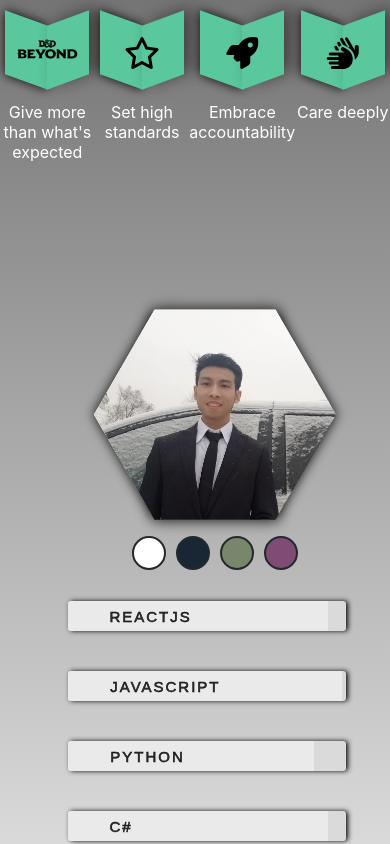
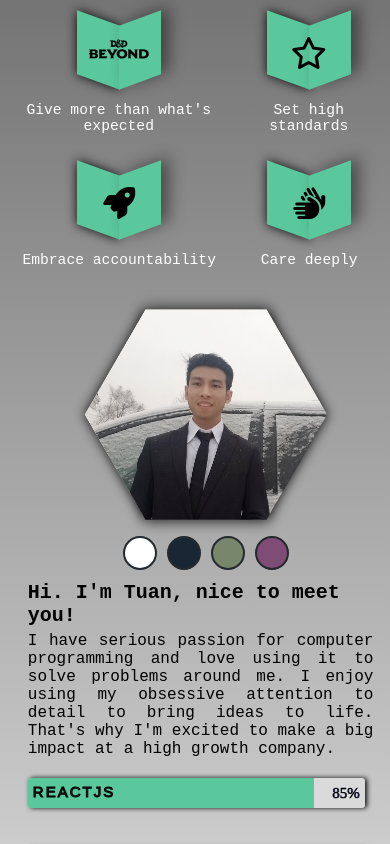
Before and after one commit to tuan0101/portfolio, a React (Create React App) app: page / in a window 390 px wide. Shown: the part 846-1690 px from the top of the page. Built offline with nearby package versions, Linux system fonts and the light colour scheme.

Commit message:
Finished About Section

```diff
--- a/public/css/media-queries.css
+++ b/public/css/media-queries.css
@@ -134,20 +134,53 @@
       display: block;
    }
    #about .column-left {
-      width: 100%;
+      width: 95%;
       margin: 0 20px;
    }
    #about .column-right {
       width: 100%;
       margin: 20px 20px;
    }
-}
+
+   .column-right > .bars {
+      width: 90%;
+
+   }
+
+   .column-right > .bars > .skills {
+      padding: 0;
+   }
+
+   .row > .column-left  p {
+      padding-right: 10px;
+      font-size: 12pt;
+   }
 
 @media only screen and (max-width: 480px) {
 
    /* mobile navigation
    -------------------------------------------------------------------- */
 
+   /* About styles
+   -------------------------------------------------------------------- */
+   #about> .soft-skill {
+      display: block;
+      height: 300px;
+   }
+   #about> .soft-skill > div {
+      width: 100%;
+      height: 150px;
+
+   }
+
+   #about> .my-skill {
+      width: fit-content;
+   }
+
+   #about
+   .each-skill {
+      font-size: 11pt;
+   }
    /* header styles
    -------------------------------------------------------------------- */
    header .banner {
--- a/src/Components/About.js
+++ b/src/Components/About.js
@@ -4,6 +4,9 @@ import React from 'react'
 function About({ data, main }) {
     // var profilepic = "images/" + main.image;
 
+    if (main) {
+        var bio = main.bio;
+    }
     if (data) {
         var skills = data.skills.map(function (skills) {
             const className = 'bar-expand ' + skills.name.toLowerCase();
@@ -23,22 +26,25 @@ function About({ data, main }) {
     return (
         <section id="about">
             <div className="soft-skill">
-                <div>
+                <div className="soft-skill1">
+                    <div className="my-skill">
                         <div id="chevron"><i className="fab fa-d-and-d-beyond fa-3x" style={{ 'top': '-5px' }}></i></div>
                         <div className="each-skill">Give more than what's expected</div>
                     </div>
-                <div>
+                    <div className="my-skill">
                         <div id="chevron"><i className="far fa-star fa-2x"></i></div>
                         <div className="each-skill">Set high standards</div>
-                </div>
-                <div>
+                    </div></div>
+                <div className="soft-skill2">
+
+                    <div className="my-skill">
                         <div id="chevron"><i className="fas fa-rocket fa-2x"></i></div>
                         <div className="each-skill">Embrace accountability</div>
                     </div>
-                <div>
+                    <div className="my-skill">
                         <div id="chevron"><i className="fas fa-hands fa-2x"></i></div>
                         <div className="each-skill">Care deeply</div>
-                </div>
+                    </div></div>
             </div>
 
             <div className="row">
@@ -55,6 +61,8 @@ function About({ data, main }) {
                         <div data-mode="green" id="green-mode" className="theme-dot"></div>
                         <div data-mode="purple" id="purple-mode" className="theme-dot"></div>
                     </div>
+                    <h3>Hi. I'm Tuan, nice to meet you!</h3>
+                    <p>{bio}</p>
                 </div>
                 <div className="column-right">
                     <div className="bars">
--- a/src/css/about.css
+++ b/src/css/about.css
@@ -7,6 +7,7 @@
     /* margin-top: 70px; */
     display: block;
     overflow: hidden;
+	  font-family: 'Roboto Mono', monospace;
 }
 
 
@@ -15,8 +16,18 @@
     display: flex;
     position: relative;
     top: 20px;
-    height: 300px;
+    height: 200px;
     max-width: 1224px;
+    margin-right: 10px;
+}
+
+.soft-skill1, .soft-skill2 {
+  display: flex;
+  /* margin: 0 !important; */
+  flex: 0.5;
+}
+
+.soft-skill1 > div, .soft-skill2 > div{
   margin: 0 auto;
 }
 
@@ -222,18 +233,32 @@
   }
 
 /*----------------------------------------------*/
+/*	Bio
+/*----------------------------------------------*/
+h3 {
+  font-size: 15pt;
+  margin-top: 0;
+  margin-bottom: 5px;
+}
+
+.column-left > p {
+  font-size: 13.5pt;
+  text-align: justify;
+  margin: 0;
+}
+/*----------------------------------------------*/
 /*	Skill Bars
 /*----------------------------------------------*/
 .bars {
 	width: 85%;
 	float: left;
   text-align: left;
+}
 
-}
 .bars .skills {
   margin-top: 0px;
   list-style: none;
-
+  -webkit-text-stroke: 1px black;
 }
 .bars li {
   position: relative;
@@ -261,12 +286,21 @@
   left: 0;
   top: 0;
   margin: 0;
-   padding-right: 24px;
-    /* background: #5ac79d; */
-    background: var(--mainColor);
+  background: #5ac79d;
+  /* background: var(--mainColor); */
   display: inline-block;
   height: 30px;
   line-height: 42px;
   border-radius: 3px 0 0 3px;
 
 }
+
+li > b {
+  float: right;
+  align-content: center;
+  padding-right: 5px;
+  font: 15px/30px 'opensans-bold', 'Raleway';
+  color: rgb(6, 10, 68);
+  -webkit-text-stroke: 0.5px black;
+
+}
--- a/src/resumeData.json
+++ b/src/resumeData.json
@@ -1,21 +1,17 @@
 {
   "main": {
     "name": "Tuan Pham",
-    "occupation": "ReactJS Developer && Instructor @CleverProgrammer",
-    "description": "Full Stack React Developer by Day, Founder && Freelancer by Night. #papaReact",
-    "image": "IG_Sonny.jpeg",
-    "bio": "My name is Sonny, I'm a Full Stack ReactJS Developer. Currently I'm working at Clever Programmer while also coaching ",
-    "contactmessage": "Get in touch with me to receive further details, get coached or anything else.",
+    "occupation": "Software Developer",
+    "bio": "I have serious passion for computer programming and love using it to solve problems around me. I enjoy using my obsessive attention to detail to bring ideas to life. That's why I'm excited to make a big impact at a high growth company.",
     "email": "tuanpham@oakland.edu",
     "phone": "586 553 3617",
     "address": {
-      "street": "123 Fake Street",
-      "city": "London",
-      "state": "UK",
-      "zip": "ABC 123"
+      "street": "34035 Williamsburg Ct",
+      "city": "Sterling Heights",
+      "state": "MI",
+      "zip": "48312"
     },
-    "website": "http://www.timbakerdev.com",
-    "resumedownload": "http://timbakerdev.com",
+    "github": "https://github.com/tuan0101",
     "social": [
       {
         "name": "facebook",
```
Also changed, not shown: public/css/default.css (line endings or trailing spaces). Lines whose indentation alone changed are shown as unchanged.
